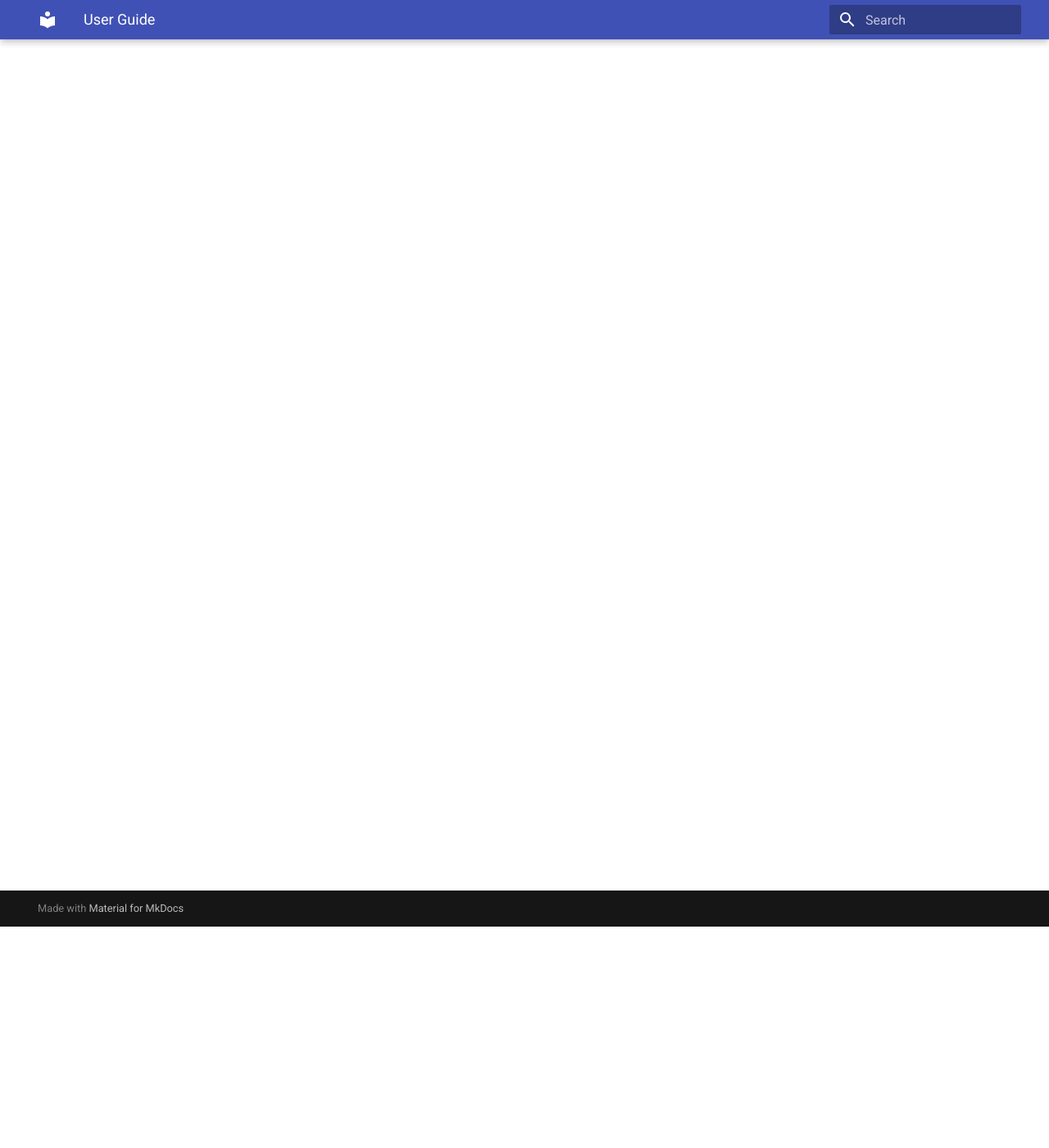
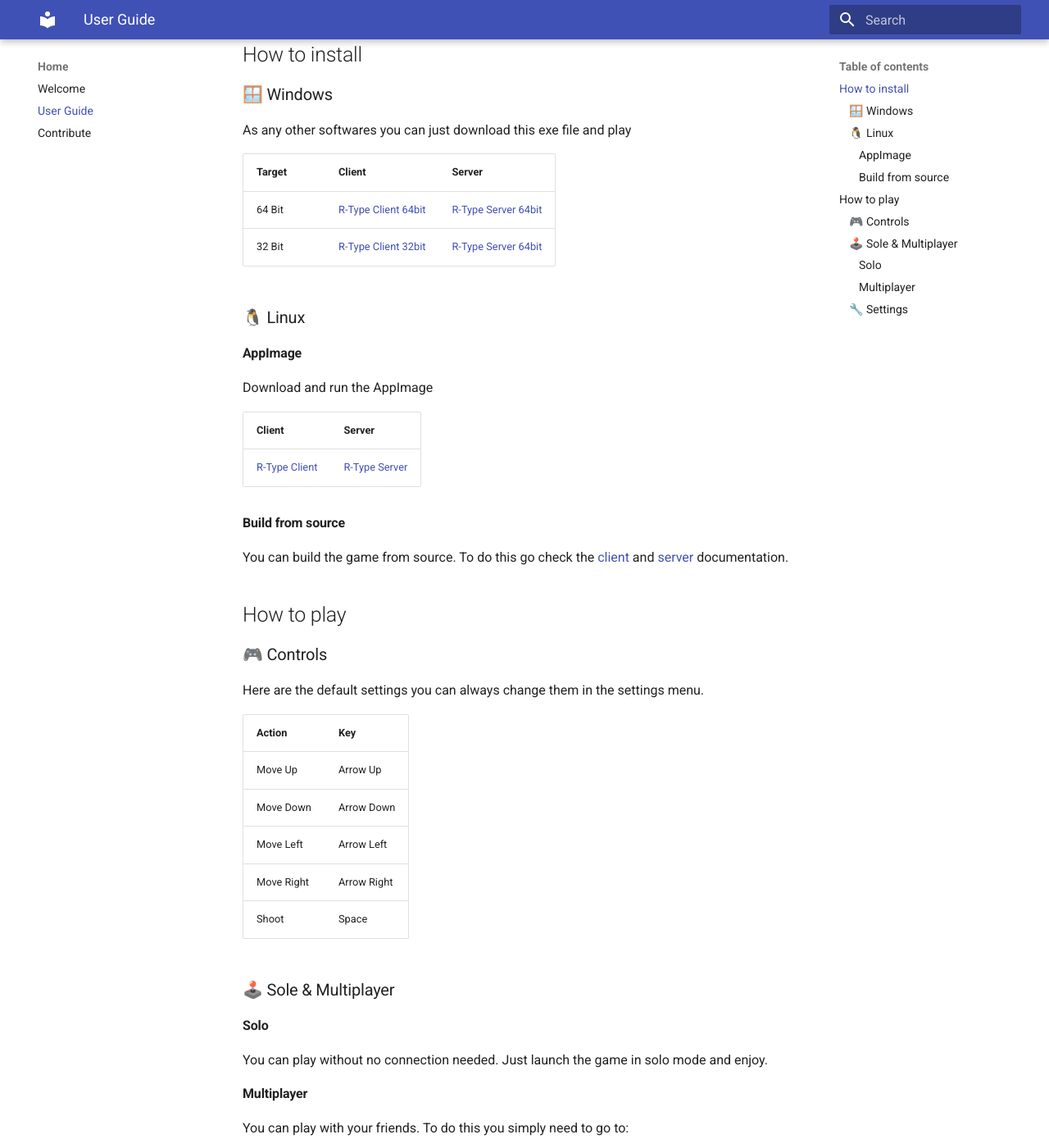
Before and after one commit to KeziahImer/R-Type, an MkDocs documentation site: the page built from docs/user-guide.md, in a window 1280 px wide and 1400 px high, scrolled down 270 px. Shown: the whole window at 82% size. Built offline with MkDocs 1.6.1 and Material for MkDocs 9.7.7, drawn with Linux system fonts in a browser that asks for light colours; some of the changed text lies outside the part shown.

Commit message:
:memo: add user guide

```diff
--- a/docs/user-guide.md
+++ b/docs/user-guide.md
@@ -1 +1,67 @@
 # User Guide
+
+R-Type is a shoot'em up game where you control a spaceship and fight against aliens. You can play alone or with friends. Here are the guids to install, config and enjoy the game.
+
+## How to install
+
+### 🪟 Windows
+
+As any other softwares you can just download this exe file and play
+
+| Target | Client                  | Server                  |
+| ------ | ----------------------- | ----------------------- |
+| 64 Bit | [R-Type Client 64bit]() | [R-Type Server 64bit]() |
+| 32 Bit | [R-Type Client 32bit]() | [R-Type Server 64bit]() |
+
+### 🐧 Linux
+
+#### AppImage
+
+Download and run the AppImage
+
+| Client            | Server            |
+| ----------------- | ----------------- |
+| [R-Type Client]() | [R-Type Server]() |
+
+#### Build from source
+
+You can build the game from source. To do this go check the [client](client/index.md) and [server](server/index.md) documentation.
+
+## How to play
+
+### 🎮 Controls
+
+Here are the default settings you can always change them in the settings menu.
+
+| Action     | Key         |
+| ---------- | ----------- |
+| Move Up    | Arrow Up    |
+| Move Down  | Arrow Down  |
+| Move Left  | Arrow Left  |
+| Move Right | Arrow Right |
+| Shoot      | Space       |
+
+### 🕹️ Sole & Multiplayer
+
+#### Solo
+
+You can play without no connection needed. Just launch the game in solo mode and enjoy.
+
+#### Multiplayer
+
+You can play with your friends. To do this you simply need to go to:
+
+_Create a lobby:_
+
+Select "Multiplayer" -> "Create" -> Give the lobby code to your friends and wait them to join -> Play "Start" when you ready
+
+_Join a lobby:_
+
+Select "Multiplayer" -> "Join" -> Enter the lobby code -> Wait the creator of the lobby start the game
+
+### 🔧 Settings
+
+Go to settings to change the controls, the volume or the server url.
+
+[![Home](assets/home.png)](assets/home.png)
+[![Settings](assets/settings.png)](assets/settings.png)
```
Also changed, not shown: docs/index.md (+8 -18 lines), docs/assets/home.png (added), docs/assets/settings.png (added).
